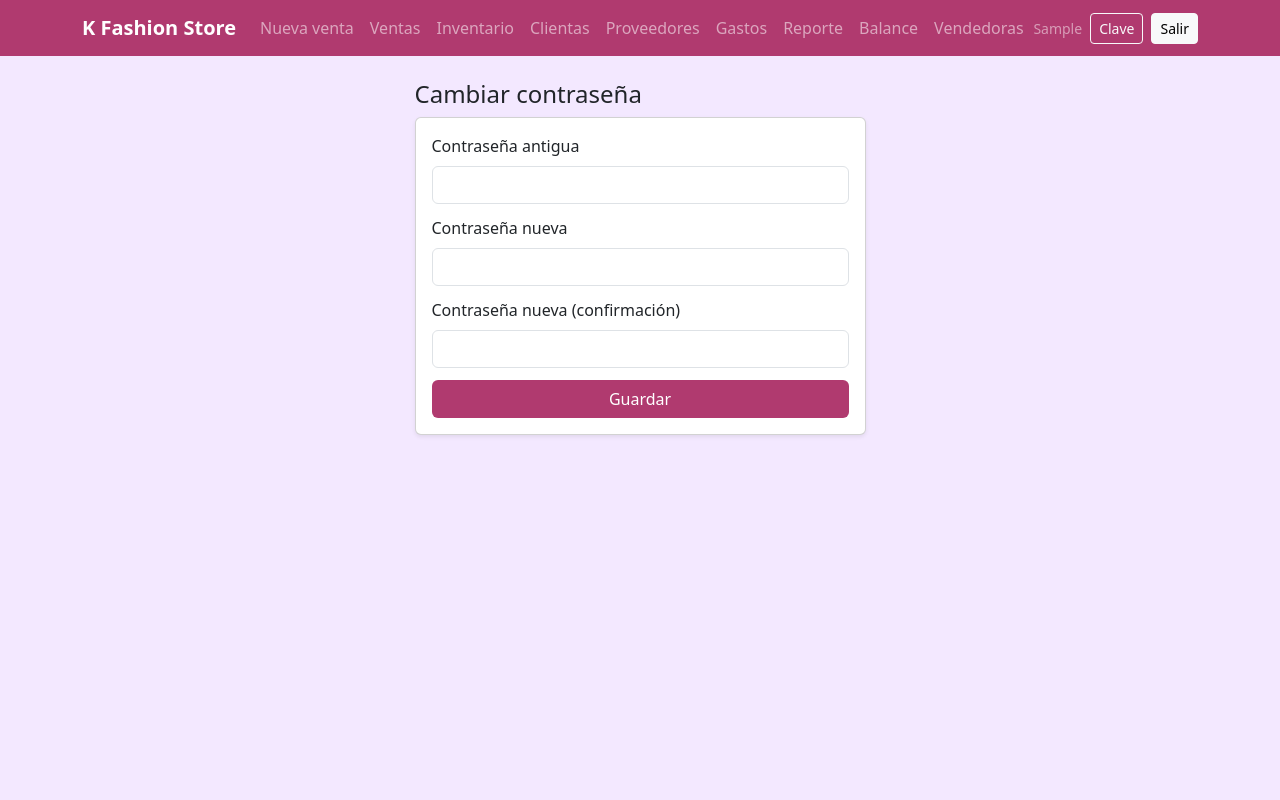
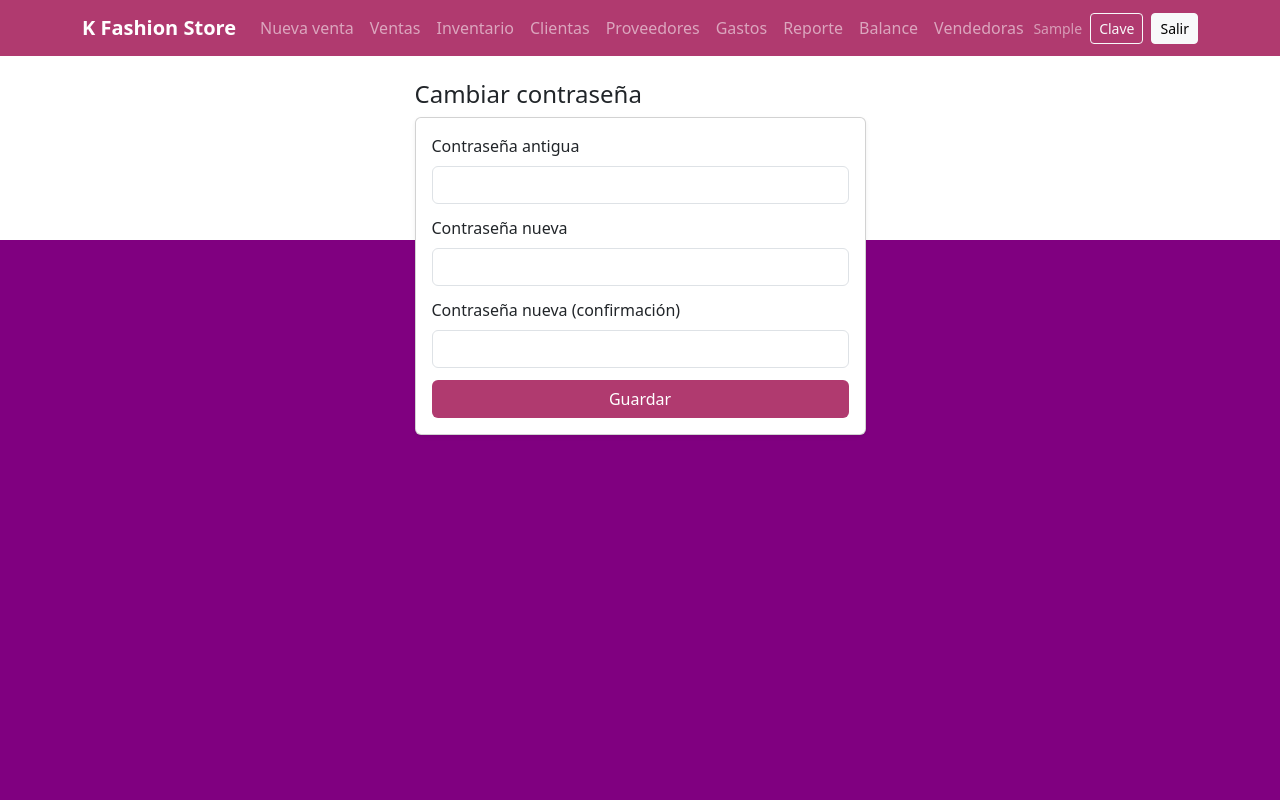
Before and after one commit to amartinezd21/kfashionstoreweb, a Django app: page /cambiar-clave/ in a window 1280 px wide. Run offline with Django 5.2, Linux system fonts and the light colour scheme; the visitor is signed in with stand-in values (Sample User, id 1); data that the repository does not hold is empty.

Commit message:
cambio de color

```diff
--- a/tienda/templates/tienda/base.html
+++ b/tienda/templates/tienda/base.html
@@ -7,7 +7,7 @@
   <link href="https://cdn.jsdelivr.net/npm/bootstrap@5.3.3/dist/css/bootstrap.min.css" rel="stylesheet">
   <style>
     :root { --kf: #b03a6f; }
-    body { background-color: #f3e8ff; }
+    body { min-height: 100vh; background: linear-gradient(to bottom, #fff 30%, #800080 30%); }
     .navbar { background: var(--kf); }
     .btn-kf { background: var(--kf); color: #fff; } .btn-kf:hover { background: #8f2c58; color: #fff; }
     .card-num { font-size: 1.5rem; font-weight: 700; }
```
